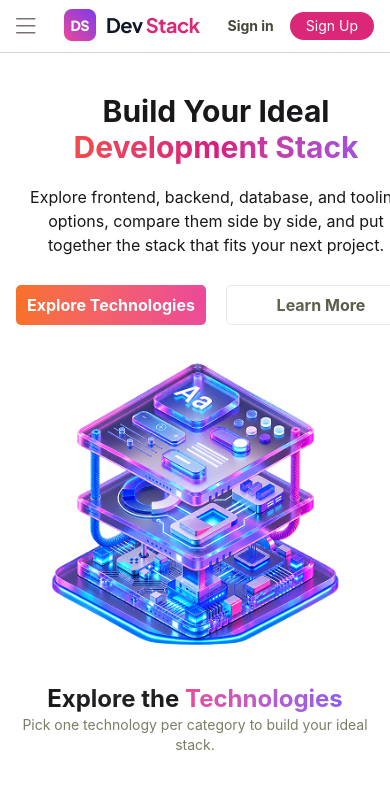
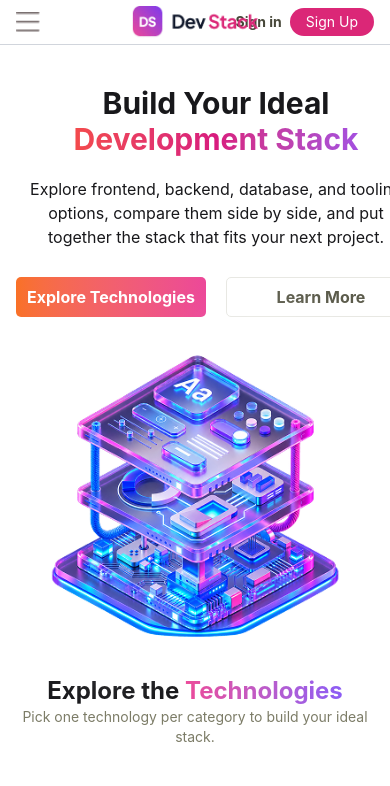
Before and after one commit to karimfky-10/DevStack-B14-A05, a React (Vite) app: page / in a window 390 px wide. Shown: the top 786 px of the page. Built offline with nearby package versions, Linux system fonts and the light colour scheme.

Commit message:
mobile app clear

```diff
--- a/src/Component/cardItems.tsx
+++ b/src/Component/cardItems.tsx
@@ -1,68 +1,4 @@
-// import { useState } from "react"
-// import type { CardTypeProps,} from "./cardType"
-// import StackAfter from "./Main/StackAfter"
 
-// interface IProps {
-//   props: CardTypeProps
-//   handleClick: (
-//     icon: string,
-//     title: string,
-//     category: string
-//   ) => void
-// }
-
-
-
-
-// export default function CardItems({props, handleClick }:IProps) {
-
-//     const [sat, useSat] = useState({})
-//     const handleClick2 = (a: string,b: string,c: string) => {
-//     !sat=={}? useSat({a,b,c}): useSat({})
-//     handleClick(a, b, c)
-// }
-// console.log(sat)
-//     return (
-
-//             <div
-//              className=" border border-olive-400 rounded-2xl bg-white ">
-//                <div className=" p-7">
-//              <div className="flex justify-between">
-//                 <img src={props.icon } alt="" />
-//             <div style={{
-//                 backgroundColor: props.badgeStyle.backgroundColor,
-//                 color:props.badgeStyle.textColor,
-//                 borderColor: props.badgeStyle.borderColor
-//             }}
-//             className="rounded-2xl text-md px-2 border h-7"
-//             >{props.badge}</div>
-//              </div>
-//              <h1 className="text-2xl font-bold mt-2 ">{props.title}</h1>
-//              <p className="mt-4 mb-3">{props.description}</p>
-//              <div className="flex justify-between items-center m-3 mt-7 ">
-//                 <button>{props.category}</button>
-//                 <p>{props.level}</p>
-
-//                 <div className="flex justify-between items-center gap-1">
-//                     <img className="w-4 h-4" src="https://img.icons8.com/emoji/48/star-emoji.png" alt="star" />
-//                     <li className="list-none">{props.rating}</li>
-//                 </div>
-//              </div>
-//                 <div>
-//             {/* <Button1 Add={Add} handleClick={handleClick} id={props.id} ></Button1> */}
-//              <button
-//                 onClick={()=> handleClick2(props.icon,props.title, props.category) }
-//                 className={!sat? `text-white bg-black w-full h-8 rounded-sm`
-//                 :`text-black-500 bg-olive-100 border border-olive-300 w-full h-8 rounded-sm`}
-//                 >{!sat=={} ? 'Add to Stack' : 'Aded'}
-//                 </button>
-
-//                 </div>
-
-//             </div>
-//            </div>
-//     )
-// }
 import type { CardTypeProps } from "./cardType";
 
 interface IProps {
@@ -85,7 +21,7 @@ export default function CardItems({
 }: IProps) {
 
   return (
-    <div className="mt-3 border border-olive-200 rounded-2xl bg-white">
+    <div className="mt-3 h-full border border-olive-200 rounded-2xl bg-white">
 
       <div className="p-7">
 
--- a/src/Component/nav.tsx
+++ b/src/Component/nav.tsx
@@ -1,30 +1,129 @@
-import logo from "../assets/logo-text.png"
-import menu from "../assets/hamburger.png"
-export default function Nav(){
-    return(
-        <>
-        <div className="sticky top-0  bg-white z-50">
 
-        <div className="flex justify-between lg:py-7  items-center py-2 px-4 ">
-            <img className="lg:hidden md:hidden" src={menu} alt="Menu" />
-            <img className=":justify-center" src={logo}/>
-            <ul className="lg:flex md:flex md:gap-7 md:font-bold lg:gap-10 md:text-balance lg:text-xl font hidden ">
-                <li ><a href="#" className="text-[#DB2777] ">Home</a></li>
-                <li><a href="#">Technologies</a></li>
-                <li><a href="#">Projects</a></li>
-                <li><a href="#">About</a></li>
-                <li><a href="#">Contact</a></li>
-            </ul>
-            <div className="flex  gap-4 text-sm md:text-base lg:gap-6 lg:text-xl ">
+import { useState } from "react";
+import logo from "../assets/logo-text.png";
+import menu from "../assets/hamburger.png";
 
-                <button className=" font-bold rounded-2xl md:w-24 lg:w-28  lg:h-10 lg:rounded-4xl text-olive-700 ">Sign in</button>
-                <button className="py-1 px-4 rounded-2xl bg-[#DB2777] md:w-24 lg:w-28 md:h-8 lg:h-10 lg:rounded-4xl text-white ">Sign Up</button>
-            </div>
-         </div>
-            <div className="border-b border-gray-300"></div>
+export default function Nav() {
+  const [isMenuOpen, setIsMenuOpen] = useState(false);
 
+  return (
+    <div className="sticky top-0 bg-white z-50">
+
+      {/* Navbar */}
+      <div className="relative flex items-center justify-between py-2 px-4 lg:py-7">
+
+        {/* Mobile Menu Icon */}
+        <button
+          className="md:hidden"
+          onClick={() => setIsMenuOpen(!isMenuOpen)}
+        >
+          <img className="w-6" src={menu} alt="Menu" />
+        </button>
+
+        {/* Logo */}
+        <img
+          className="absolute left-1/2 -translate-x-1/2 w-32 md:static md:translate-x-0 md:w-auto"
+          src={logo}
+          alt="Logo"
+        />
+
+        {/* Desktop Navbar Links */}
+        <ul className="hidden md:flex md:gap-7 md:font-bold lg:gap-10 lg:text-xl">
+          <li>
+            <a href="#" className="text-[#DB2777]">
+              Home
+            </a>
+          </li>
+
+          <li>
+            <a href="#">Technologies</a>
+          </li>
+
+          <li>
+            <a href="#">Projects</a>
+          </li>
+
+          <li>
+            <a href="#">About</a>
+          </li>
+
+          <li>
+            <a href="#">Contact</a>
+          </li>
+        </ul>
+
+        {/* Sign In / Sign Up */}
+        <div className="flex gap-2 text-sm md:gap-4 md:text-base lg:gap-6 lg:text-xl">
+          <button className="font-bold rounded-2xl md:w-24 lg:w-28 lg:h-10 text-olive-700">
+            Sign in
+          </button>
+
+          <button className="py-1 px-4 rounded-2xl bg-[#DB2777] md:w-24 lg:w-28 md:h-8 lg:h-10 text-white">
+            Sign Up
+          </button>
         </div>
+      </div>
 
-      </>
-    )
+      {/* Mobile Menu */}
+      {/* {isMenuOpen && (
+        <div className="md:hidden border-t border-gray-200 bg-white">
+          <ul className="flex flex-col items-center gap-5 py-5 font-semibold">
+
+            <li>
+              <a href="#" className="text-[#DB2777]">
+                Home
+              </a>
+            </li>
+
+            <li>
+              <a href="#">Technologies</a>
+            </li>
+
+            <li>
+              <a href="#">Projects</a>
+            </li>
+
+            <li>
+              <a href="#">About</a>
+            </li>
+
+            <li>
+              <a href="#">Contact</a>
+            </li>
+
+          </ul>
+        </div>
+      )} */}
+      {isMenuOpen && (
+  <div className="md:hidden border-t border-gray-200 bg-white">
+    <ul className="flex flex-col items-start gap-5 py-5 px-6 font-semibold">
+      <li>
+        <a href="#" className="text-[#DB2777]">
+          Home
+        </a>
+      </li>
+
+      <li>
+        <a href="#">Technologies</a>
+      </li>
+
+      <li>
+        <a href="#">Projects</a>
+      </li>
+
+      <li>
+        <a href="#">About</a>
+      </li>
+
+      <li>
+        <a href="#">Contact</a>
+      </li>
+    </ul>
+  </div>
+)}
+
+      {/* Bottom Border */}
+      <div className="border-b border-gray-300"></div>
+    </div>
+  );
 }
```
Also changed, not shown: 1 other file (tests, documents, lock files or other folders).
